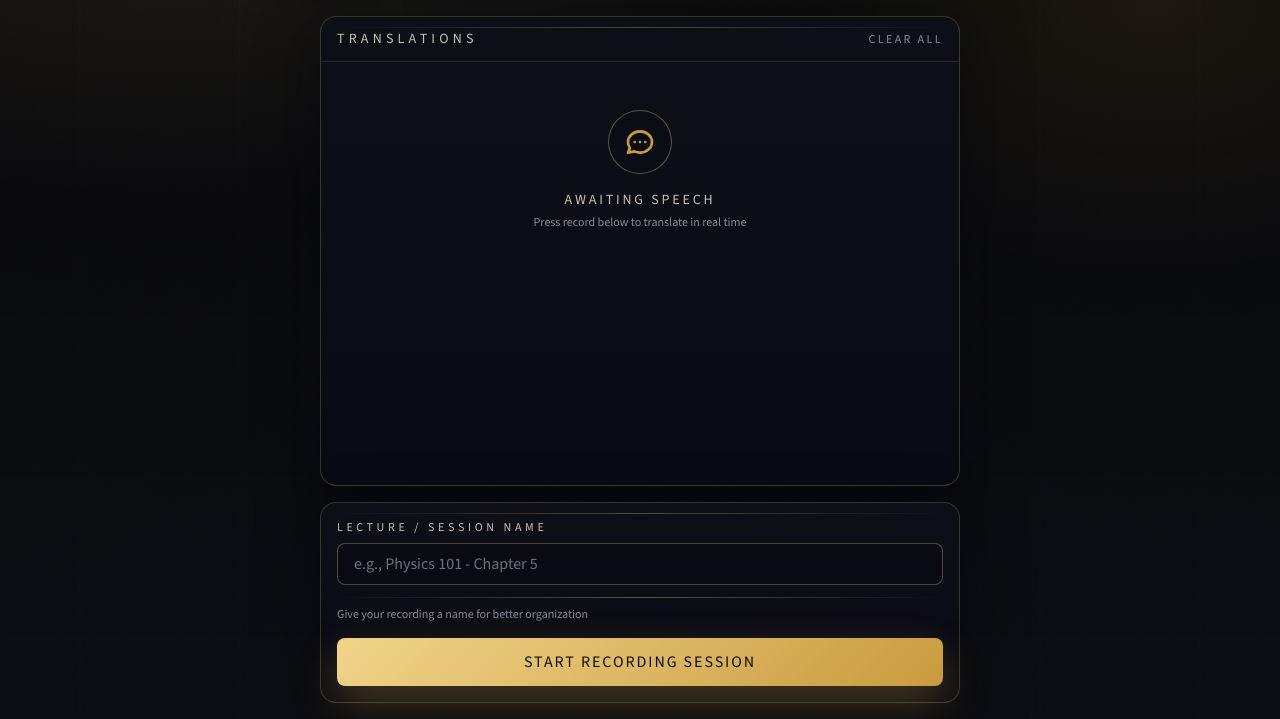
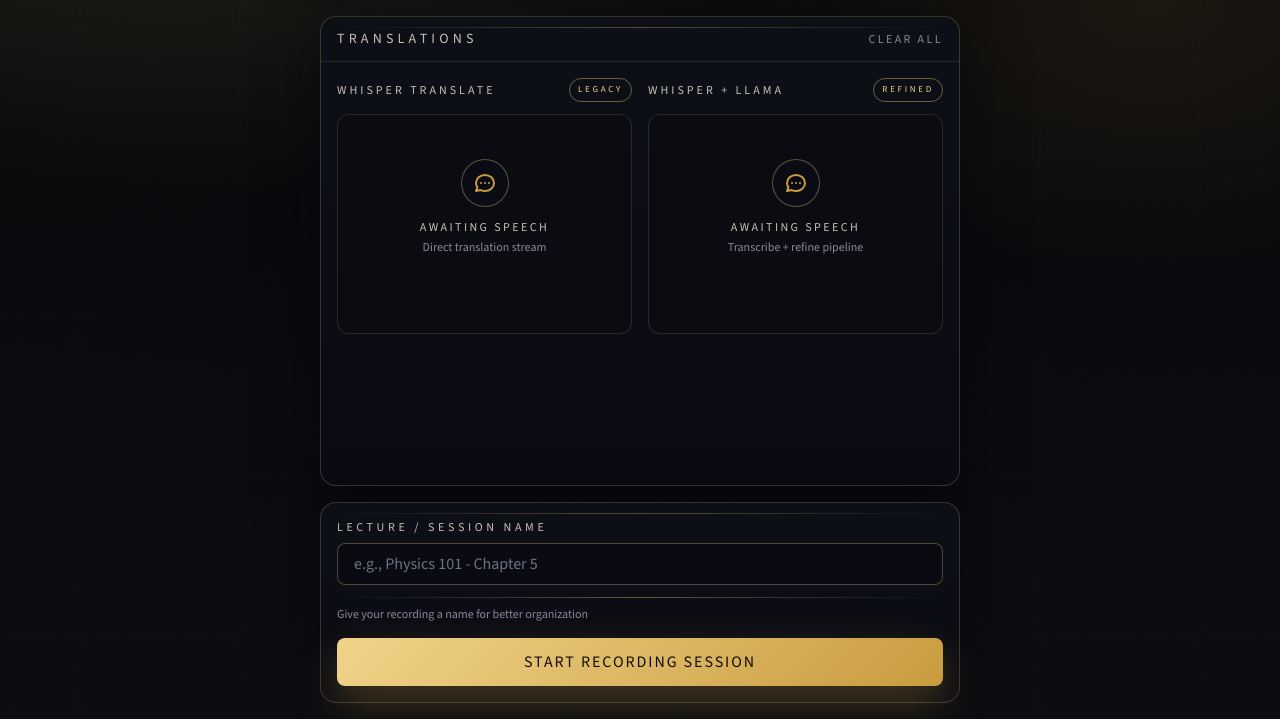
Before and after one commit to Ibrahim-Kiani/Live-Urdu-Transcriber, a Python web app: template templates/index.html in a window 1280 px wide. Shown: the part 81-800 px from the top of the page. Run offline with Jinja, Linux system fonts and the light colour scheme; the template is opened without the code that fills it, so the values that code supplies are empty; some libraries are stand-ins or nearby versions.

Commit message:
Added a completely reworked translation system that leverages LLM enhanced outputs.

```diff
--- a/database_schema.sql
+++ b/database_schema.sql
@@ -19,6 +19,7 @@ CREATE TABLE transcriptions (
   chunk_number INTEGER NOT NULL,
   urdu_audio_metadata TEXT,
   english_text TEXT NOT NULL,
+  is_gpt_refined BOOLEAN NOT NULL DEFAULT FALSE,
   timestamps JSONB DEFAULT '{}'::jsonb,
   confidence_score FLOAT,
   processing_time_ms INTEGER,
--- a/templates/index.html
+++ b/templates/index.html
@@ -309,19 +309,43 @@
                 </button>
             </div>
 
-            <div id="subtitleContainer" class="subtitle-container flex-1 overflow-y-auto p-4 space-y-3">
-                <!-- Empty State -->
-                <div id="emptyState" class="flex flex-col items-center justify-center h-full text-center py-8">
-                    <div class="w-16 h-16 rounded-full flex items-center justify-center mb-4" style="background: rgba(12, 13, 20, 0.7); border: 1px solid rgba(240, 212, 138, 0.35);">
-                        <svg class="w-8 h-8" style="color: var(--gold-2);" fill="none" stroke="currentColor" viewBox="0 0 24 24">
-                            <path stroke-linecap="round" stroke-linejoin="round" stroke-width="2" d="M8 12h.01M12 12h.01M16 12h.01M21 12c0 4.418-4.03 8-9 8a9.863 9.863 0 01-4.255-.949L3 20l1.395-3.72C3.512 15.042 3 13.574 3 12c0-4.418 4.03-8 9-8s9 3.582 9 8z"></path>
-                        </svg>
+            <div class="flex-1 overflow-y-auto px-4 py-4">
+                <div class="grid grid-cols-1 md:grid-cols-2 gap-4">
+                    <div class="space-y-3">
+                        <div class="flex items-center justify-between">
+                            <span class="text-xs tracking-[0.25em] uppercase" style="color: var(--text-muted);">Whisper Translate</span>
+                            <span class="accent-chip text-[9px] px-2 py-1 rounded-full">Legacy</span>
+                        </div>
+                        <div id="legacySubtitleContainer" class="subtitle-container min-h-[220px] max-h-[320px] overflow-y-auto p-3 space-y-3 rounded-xl" style="border: 1px solid rgba(240, 212, 138, 0.14); background: rgba(10, 12, 18, 0.6);">
+                            <div id="legacyEmptyState" class="flex flex-col items-center justify-center h-full text-center py-8">
+                                <div class="w-12 h-12 rounded-full flex items-center justify-center mb-3" style="background: rgba(12, 13, 20, 0.7); border: 1px solid rgba(240, 212, 138, 0.35);">
+                                    <svg class="w-6 h-6" style="color: var(--gold-2);" fill="none" stroke="currentColor" viewBox="0 0 24 24">
+                                        <path stroke-linecap="round" stroke-linejoin="round" stroke-width="2" d="M8 12h.01M12 12h.01M16 12h.01M21 12c0 4.418-4.03 8-9 8a9.863 9.863 0 01-4.255-.949L3 20l1.395-3.72C3.512 15.042 3 13.574 3 12c0-4.418 4.03-8 9-8s9 3.582 9 8z"></path>
+                                    </svg>
+                                </div>
+                                <p class="text-xs tracking-[0.2em] uppercase" style="color: var(--text-muted);">Awaiting speech</p>
+                                <p class="text-xs mt-1" style="color: var(--text-dim);">Direct translation stream</p>
+                            </div>
+                        </div>
                     </div>
-                    <p class="text-sm tracking-[0.2em] uppercase" style="color: var(--text-muted);">Awaiting speech</p>
-                    <p class="text-xs mt-1" style="color: var(--text-dim);">Press record below to translate in real time</p>
+                    <div class="space-y-3">
+                        <div class="flex items-center justify-between">
+                            <span class="text-xs tracking-[0.25em] uppercase" style="color: var(--text-muted);">Whisper + LLaMA</span>
+                            <span class="accent-chip text-[9px] px-2 py-1 rounded-full">Refined</span>
+                        </div>
+                        <div id="refinedSubtitleContainer" class="subtitle-container min-h-[220px] max-h-[320px] overflow-y-auto p-3 space-y-3 rounded-xl" style="border: 1px solid rgba(240, 212, 138, 0.14); background: rgba(10, 12, 18, 0.6);">
+                            <div id="refinedEmptyState" class="flex flex-col items-center justify-center h-full text-center py-8">
+                                <div class="w-12 h-12 rounded-full flex items-center justify-center mb-3" style="background: rgba(12, 13, 20, 0.7); border: 1px solid rgba(240, 212, 138, 0.35);">
+                                    <svg class="w-6 h-6" style="color: var(--gold-2);" fill="none" stroke="currentColor" viewBox="0 0 24 24">
+                                        <path stroke-linecap="round" stroke-linejoin="round" stroke-width="2" d="M8 12h.01M12 12h.01M16 12h.01M21 12c0 4.418-4.03 8-9 8a9.863 9.863 0 01-4.255-.949L3 20l1.395-3.72C3.512 15.042 3 13.574 3 12c0-4.418 4.03-8 9-8s9 3.582 9 8z"></path>
+                                    </svg>
+                                </div>
+                                <p class="text-xs tracking-[0.2em] uppercase" style="color: var(--text-muted);">Awaiting speech</p>
+                                <p class="text-xs mt-1" style="color: var(--text-dim);">Transcribe + refine pipeline</p>
+                            </div>
+                        </div>
+                    </div>
                 </div>
-
-                <!-- Subtitles will be appended here -->
             </div>
 
             <!-- Processing Indicator -->
@@ -518,8 +542,10 @@
             recordingStatus: document.getElementById('recordingStatus'),
             recordingTimer: document.getElementById('recordingTimer'),
             statusBadge: document.getElementById('statusBadge'),
-            subtitleContainer: document.getElementById('subtitleContainer'),
-            emptyState: document.getElementById('emptyState'),
+            legacySubtitleContainer: document.getElementById('legacySubtitleContainer'),
+            refinedSubtitleContainer: document.getElementById('refinedSubtitleContainer'),
+            legacyEmptyState: document.getElementById('legacyEmptyState'),
+            refinedEmptyState: document.getElementById('refinedEmptyState'),
             processingIndicator: document.getElementById('processingIndicator'),
             volumeVisualizer: document.getElementById('volumeVisualizer'),
             clearBtn: document.getElementById('clearBtn'),
@@ -918,7 +944,11 @@
                 const data = await response.json();
 
                 if (data.text && data.text.trim()) {
-                    addSubtitle(data.text.trim());
+                    addSubtitle(data.text.trim(), 'legacy');
+                }
+
+                if (data.refined_text && data.refined_text.trim()) {
+                    addSubtitle(data.refined_text.trim(), 'refined');
                 }
 
             } catch (error) {
@@ -964,9 +994,13 @@
             }
         }
 
-        function addSubtitle(text) {
+        function addSubtitle(text, target) {
+            const isRefined = target === 'refined';
+            const container = isRefined ? elements.refinedSubtitleContainer : elements.legacySubtitleContainer;
+            const emptyState = isRefined ? elements.refinedEmptyState : elements.legacyEmptyState;
+
             // Hide empty state
-            elements.emptyState.classList.add('hidden');
+            emptyState.classList.add('hidden');
 
             // Create subtitle element
             const subtitleEl = document.createElement('div');
@@ -979,19 +1013,22 @@
                 <p class="text-gray-500 text-xs mt-2">${timestamp}</p>
             `;
 
-            elements.subtitleContainer.appendChild(subtitleEl);
+            container.appendChild(subtitleEl);
 
             // Scroll to bottom
-            elements.subtitleContainer.scrollTop = elements.subtitleContainer.scrollHeight;
+            container.scrollTop = container.scrollHeight;
         }
 
         function clearSubtitles() {
-            // Remove all subtitles except empty state
-            const subtitles = elements.subtitleContainer.querySelectorAll('.subtitle-item');
-            subtitles.forEach(el => el.remove());
+            // Remove all subtitles from both containers
+            const legacySubtitles = elements.legacySubtitleContainer.querySelectorAll('.subtitle-item');
+            const refinedSubtitles = elements.refinedSubtitleContainer.querySelectorAll('.subtitle-item');
+            legacySubtitles.forEach(el => el.remove());
+            refinedSubtitles.forEach(el => el.remove());
 
-            // Show empty state
-            elements.emptyState.classList.remove('hidden');
+            // Show empty states
+            elements.legacyEmptyState.classList.remove('hidden');
+            elements.refinedEmptyState.classList.remove('hidden');
 
             // Reset chunk counter
             state.chunkCount = 0;
```
Also changed, not shown: main.py (+84 -4 lines), templates/history.html (+34 -9 lines).
